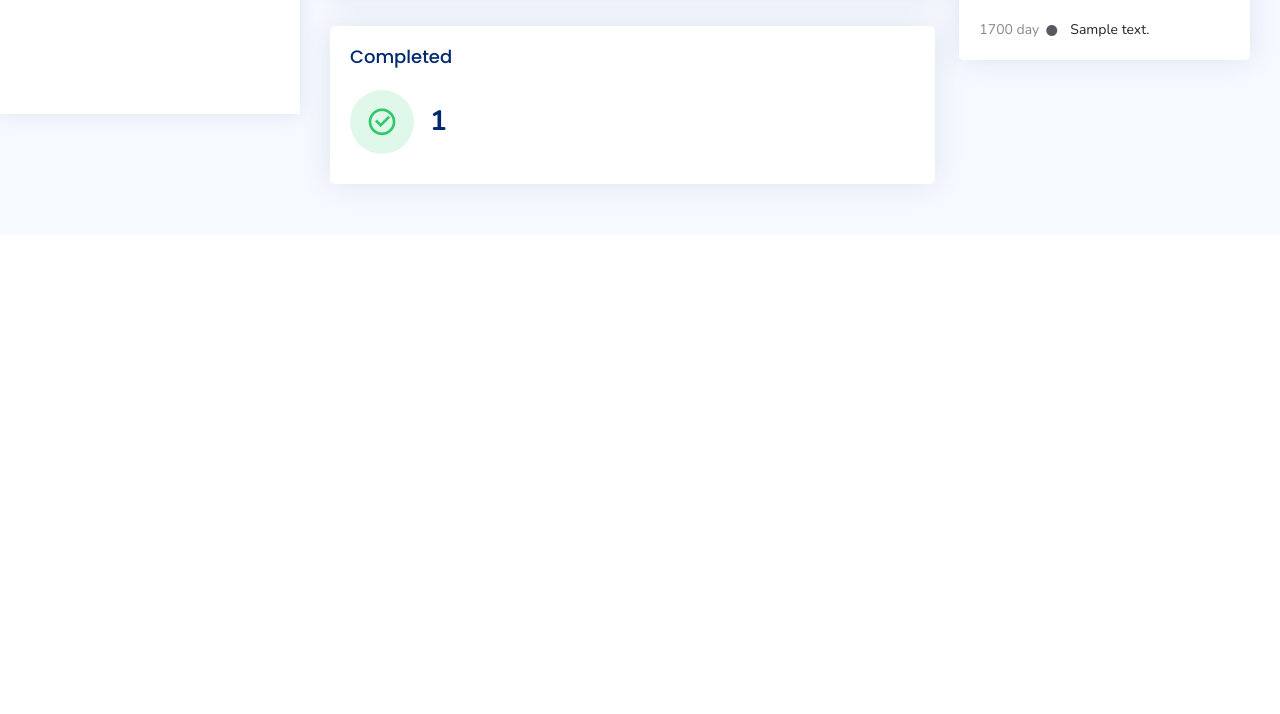
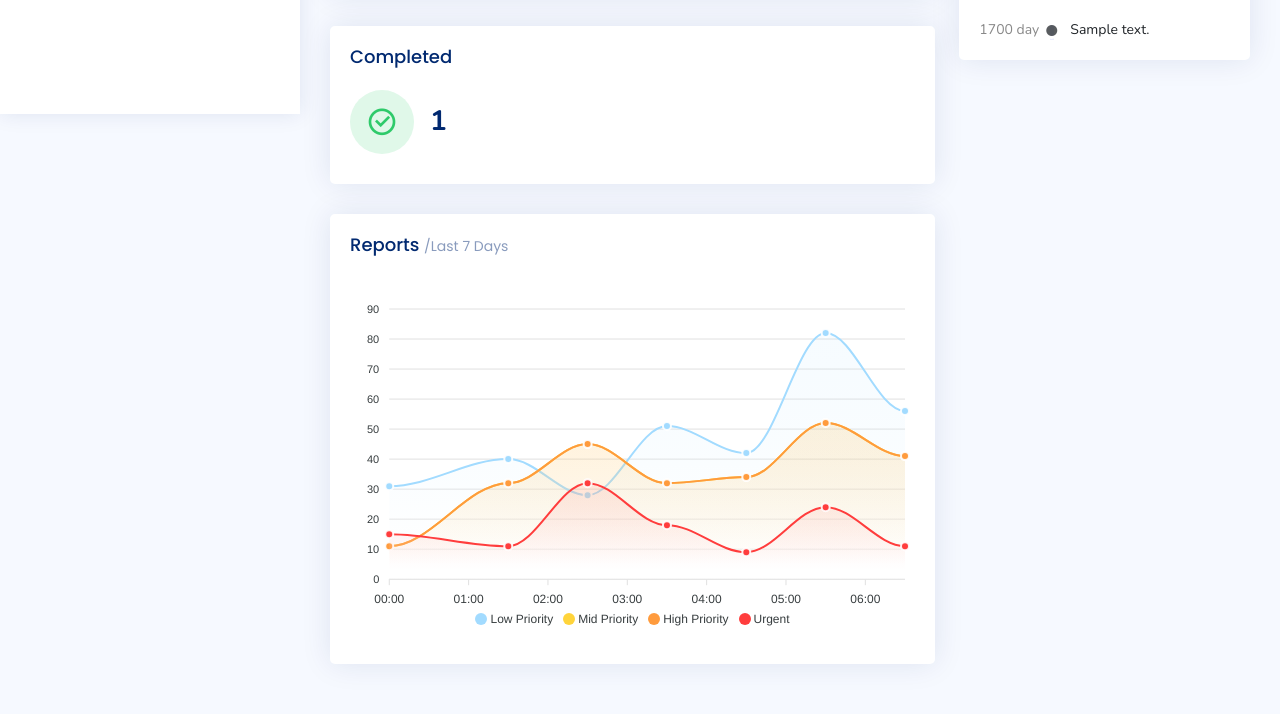
Before and after one commit to Keke323432/TooDoo, a Django app: template todo/todo_project/templates/task_list.html in a window 1280 px wide. Shown: the part 686-1400 px from the top of the page. Before the commit the page ends 885 px from the top, so only its background shows below. Run offline with Django 3.2, Linux system fonts and the light colour scheme; the template is opened without the code that fills it: most values are stand-ins (such as "Sample title", 1, 10 or a date in 2020); grey boxes marked "Sample" are stand-in pictures; some libraries are stand-ins or nearby versions.

Commit message:
Update site with new changes from updated_site folder

```diff
--- a/todo/static/css/style.css
+++ b/todo/static/css/style.css
@@ -519,7 +519,7 @@ h6 {
 .header-nav .notifications .notification-item p {
   font-size: 13px;
   margin-bottom: 3px;
-  color: #919191;
+  color: #5a5a5a;
 }
 
 .header-nav .notifications .notification-item:hover {
@@ -1278,3 +1278,13 @@ h6 {
   visibility: visible;
   opacity: 1;
 }
+
+
+
+.profile-image {
+  margin-right: 10px;
+  width: 40px;   /* Adjust size as needed */
+  height: 40px;  /* Adjust size as needed */
+  border-radius: 50%; /* Make it a circle */
+  object-fit: cover; /* Ensure image fits the container */
+}
--- a/todo/todo_project/context_processors.py
+++ b/todo/todo_project/context_processors.py
@@ -34,11 +34,14 @@ def get_notifications(request):
     if request.user.is_authenticated:
         notifications_unread = Notification.objects.filter(user=request.user, is_read=False).order_by('-timestamp')[:5]
         notifications_read = Notification.objects.filter(user=request.user, is_read=True).order_by('-timestamp')[:5]
+        unread_count = Notification.objects.filter(user=request.user, is_read=False).count()
         return {
             'notifications_unread': notifications_unread,
             'notifications_read': notifications_read,
+            'unread_count': unread_count,
         }
     return {
         'notifications_unread': [],
         'notifications_read': [],
+        'unread_count': 0,
     }
--- a/todo/todo_project/templates/notifications.html
+++ b/todo/todo_project/templates/notifications.html
@@ -25,7 +25,7 @@
                 {% for notification in notificationss_unread %}
                 <li class="notification-item list-group-item">
                     <div>
-                        <p>{{ notification.message }}</p>
+                      <a href="{% url 'update_task' notification.task.pk %}"><p>{{ notification.message }}</p></a>
                         <span>{{ notification.timestamp|timesince }} ago</span>
                     </div>
                 </li>
@@ -48,7 +48,7 @@
                 {% for notification in notificationss_read %}
                 <li class="notification-item list-group-item">
                     <div>
-                        <p>{{ notification.message }}</p>
+                      <a href="{% url 'update_task' notification.task.pk %}"><p>{{ notification.message }}</p></a>
                         <span>{{ notification.timestamp|timesince }} ago</span>
                     </div>
                 </li>
--- a/todo/todo_project/templates/recent_activity.html
+++ b/todo/todo_project/templates/recent_activity.html
@@ -19,7 +19,7 @@
               {% for activity in activities %}
                 <li class="list-group-item">
                   <strong>{{ activity.timestamp|date:"d M Y H:i" }}</strong> -
-                  {{ activity.user.username }} {{ activity.get_action_display }} -
+                  {{ activity.user.username }} -
                   {{ activity.details }}
                 </li>
               {% empty %}
--- a/todo/todo_project/templates/task_list.html
+++ b/todo/todo_project/templates/task_list.html
@@ -137,7 +137,77 @@
 
               </div><!-- End Completed Card -->
 
+            <!-- Reports -->
+            <div class="col-12">
+              <div class="card">
 
+                <div class="card-body">
+                  <h5 class="card-title">Reports <span>/Last 7 Days</span></h5>
+
+                  <!-- Line Chart -->
+                  <div id="reportsChart"></div>
+
+                  <script>
+                    document.addEventListener("DOMContentLoaded", () => {
+                      new ApexCharts(document.querySelector("#reportsChart"), {
+                        series: [{
+                          name: 'Low Priority',
+                          data: [31, 40, 28, 51, 42, 82, 56],
+                        }, {
+                          name: 'Mid Priority',
+                          data: [11, 32, 45, 32, 34, 52, 41]
+                        },{
+                          name: 'High Priority',
+                          data: [11, 32, 45, 32, 34, 52, 41]
+                        }, {
+                          name: 'Urgent',
+                          data: [15, 11, 32, 18, 9, 24, 11]
+                        }],
+                        chart: {
+                          height: 350,
+                          type: 'area',
+                          toolbar: {
+                            show: false
+                          },
+                        },
+                        markers: {
+                          size: 4
+                        },
+                        colors: ['#a2dbff', '#FFD43B', '#ff9b3d','#ff3d3d'],
+                        fill: {
+                          type: "gradient",
+                          gradient: {
+                            shadeIntensity: 1,
+                            opacityFrom: 0.3,
+                            opacityTo: 0.4,
+                            stops: [0, 90, 100]
+                          }
+                        },
+                        dataLabels: {
+                          enabled: false
+                        },
+                        stroke: {
+                          curve: 'smooth',
+                          width: 2
+                        },
+                        xaxis: {
+                          type: 'datetime',
+                          categories: ["2018-09-19T00:00:00.000Z", "2018-09-19T01:30:00.000Z", "2018-09-19T02:30:00.000Z", "2018-09-19T03:30:00.000Z", "2018-09-19T04:30:00.000Z", "2018-09-19T05:30:00.000Z", "2018-09-19T06:30:00.000Z"]
+                        },
+                        tooltip: {
+                          x: {
+                            format: 'dd/MM/yy HH:mm'
+                          },
+                        }
+                      }).render();
+                    });
+                  </script>
+                  <!-- End Line Chart -->
+
+                </div>
+
+              </div>
+            </div><!-- End Reports -->
 
 
           </div>
```
Also changed, not shown: todo/todo_project/signals.py (+5 -6 lines), todo/todo_project/templates/base.html (+16 -13 lines), todo/todo_project/templates/completed_list.html (+8 -7 lines), todo/todo_project/views.py (+8 -1 lines), 1 other file.
